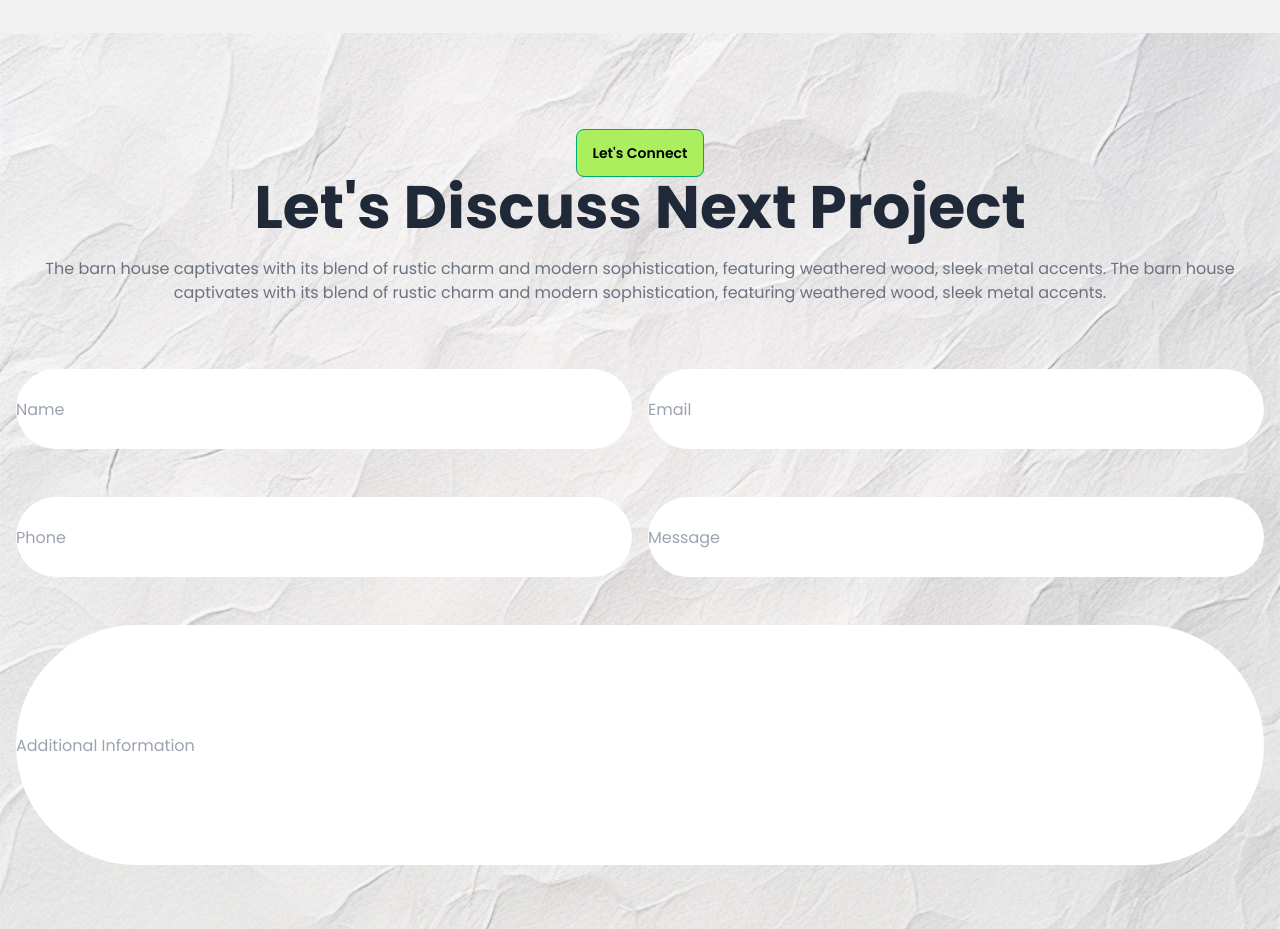
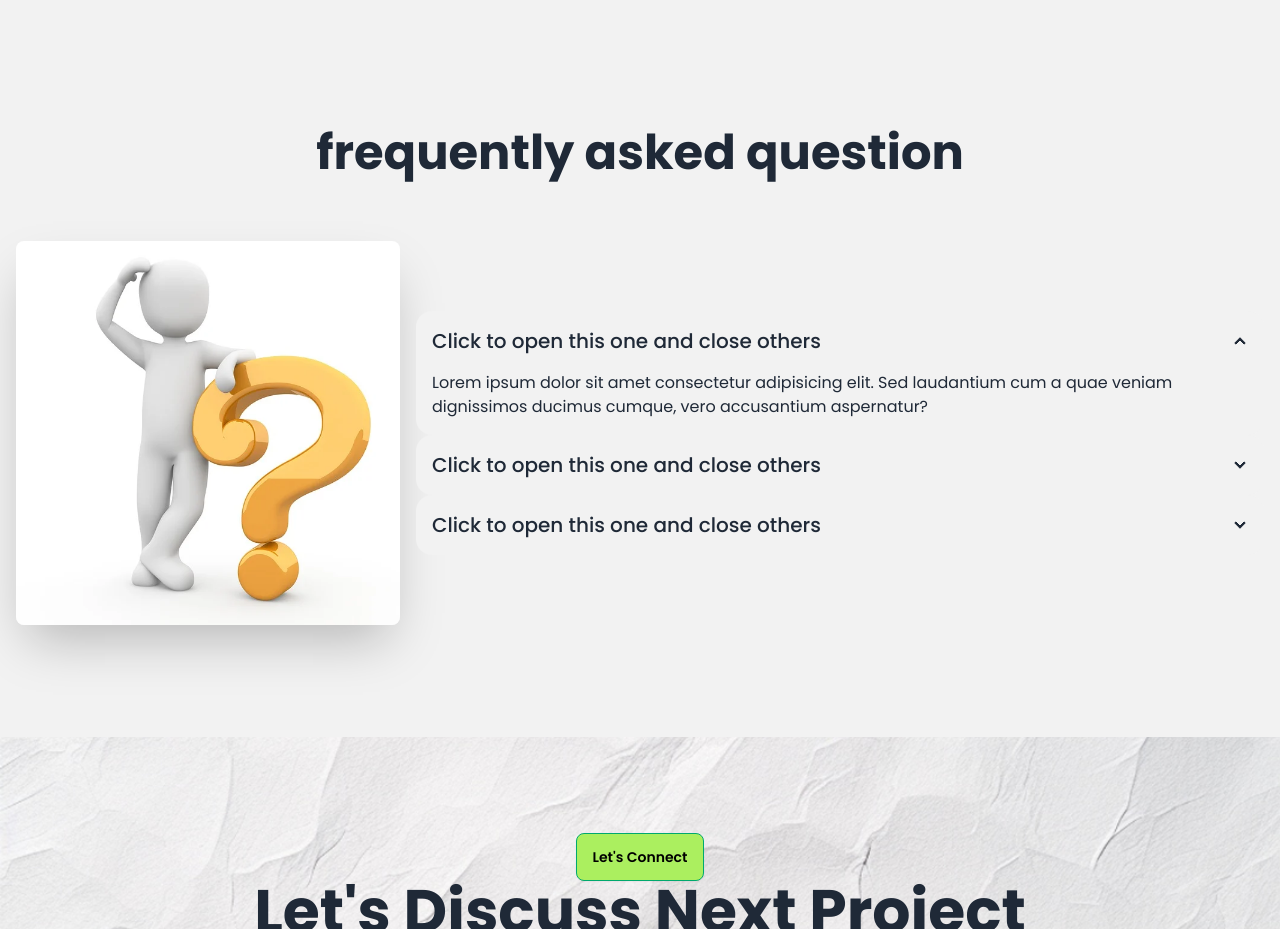
Before and after one commit to fahimahmed22/Assignment-3, a plain HTML site: page index.html in a window 1280 px wide. Shown: the part 2160-3089 px from the top of the page. Drawn offline with nearby package versions, Linux system fonts and the light colour scheme.

Commit message:
4th commit

```diff
--- a/index.html
+++ b/index.html
@@ -284,6 +284,53 @@ accents, and large windows that flood the space with natural light.
 
       </section>
 
+      <!-- frequently asked question -->
+      <section class="my-24">
+        <!-- title -->
+
+        <h3 class="text-5xl font-bold text-center mb-12">
+          frequently asked question
+        </h3>
+
+        <div class="hero bg-base-200 ">
+          <div class="hero-content flex-col lg:flex-row">
+            <img
+              src="images/question-mark-1019993_640.webp"
+              class="max-w-sm rounded-lg shadow-2xl" />
+
+              <div>
+                <div class="collapse collapse-arrow bg-base-200">
+                  <input type="radio" name="my-accordion-2" checked="checked" />
+                  <div class="collapse-title text-xl font-medium">Click to open this one and close others</div>
+                  <div class="collapse-content">
+                    <p>Lorem ipsum dolor sit amet consectetur adipisicing elit.
+                       Sed laudantium cum a quae veniam dignissimos ducimus cumque,
+                        vero accusantium aspernatur?</p>
+                  </div>
+                </div>
+                <div class="collapse collapse-arrow bg-base-200">
+                  <input type="radio" name="my-accordion-2" />
+                  <div class="collapse-title text-xl font-medium">Click to open this one and close others</div>
+                  <div class="collapse-content">
+                    <p>Lorem ipsum dolor sit amet consectetur adipisicing elit.
+                      Sed laudantium cum a quae veniam dignissimos ducimus cumque,
+                       vero accusantium aspernatur?</p>
+                  </div>
+                </div>
+                <div class="collapse collapse-arrow bg-base-200">
+                  <input type="radio" name="my-accordion-2" />
+                  <div class="collapse-title text-xl font-medium">Click to open this one and close others</div>
+                  <div class="collapse-content">
+                    <p>Lorem ipsum dolor sit amet consectetur adipisicing elit.
+                      Sed laudantium cum a quae veniam dignissimos ducimus cumque,
+                       vero accusantium aspernatur?</p>
+                  </div>
+                </div>
+              </div>
+          </div>
+        </div>
+      </section>
+
 
 
 
```
Also changed, not shown: images/question-mark-1019993_640.webp (added).
